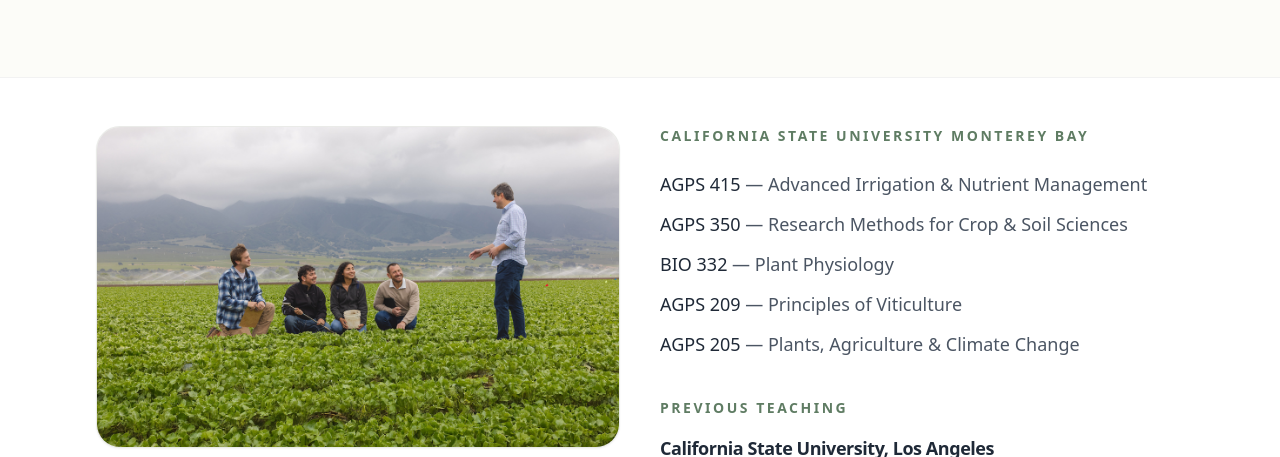
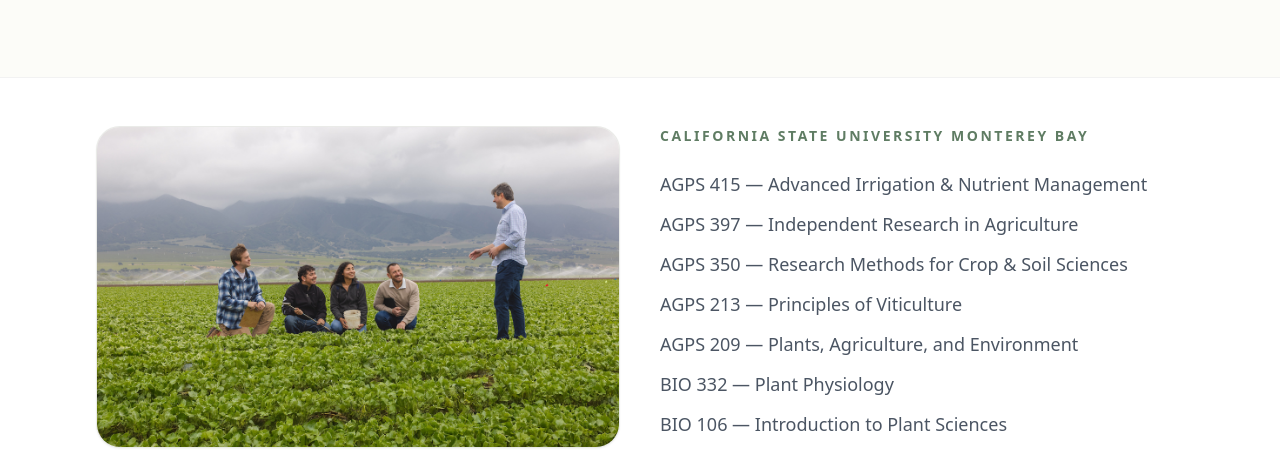
Before and after one commit to cpalbuquerque/cpalbuquerque.github.io, an Astro site: page /teaching in a window 1280 px wide. Shown: the part 336-793 px from the top of the page. Built offline with nearby package versions, Linux system fonts and the light colour scheme; Astro itself is replaced by a stand-in of ours.

Commit message:
Update teaching page

```diff
--- a/src/pages/teaching.astro
+++ b/src/pages/teaching.astro
@@ -1,11 +1,15 @@
 ---
 import Base from '../layouts/Base.astro';
-import { courses } from '../data/site.js';
 
-const csumbCourses = courses.map((course) => ({
-  code: course.code,
-  title: course.title,
-}));
+const currentCourses = [
+  'AGPS 415 — Advanced Irrigation & Nutrient Management',
+  'AGPS 397 — Independent Research in Agriculture',
+  'AGPS 350 — Research Methods for Crop & Soil Sciences',
+  'AGPS 213 — Principles of Viticulture',
+  'AGPS 209 — Plants, Agriculture, and Environment',
+  'BIO 332 — Plant Physiology',
+  'BIO 106 — Introduction to Plant Sciences',
+];
 
 const previousTeaching = [
   {
@@ -52,10 +56,8 @@ const previousTeaching = [
           </p>
 
           <ul class="mt-6 space-y-3 text-base leading-8 text-[#4B5563] sm:text-lg">
-            {csumbCourses.map((course) => (
-              <li>
-                <span class="font-medium text-[#1F2937]">{course.code}</span> — {course.title}
-              </li>
+            {currentCourses.map((course) => (
+              <li>{course}</li>
             ))}
           </ul>
 
@@ -69,7 +71,7 @@ const previousTeaching = [
                 <h2 class="text-lg font-semibold tracking-tight text-[#1F2937]">
                   {group.institution}
                 </h2>
-                <ul class="mt-3 space-y-2 text-base leading-8 text-[#4B5563]">
+                <ul class="mt-3 space-y-2 text-base leading-8 text-[#4B5563] sm:text-lg">
                   {group.courses.map((course) => (
                     <li>{course}</li>
                   ))}
```
